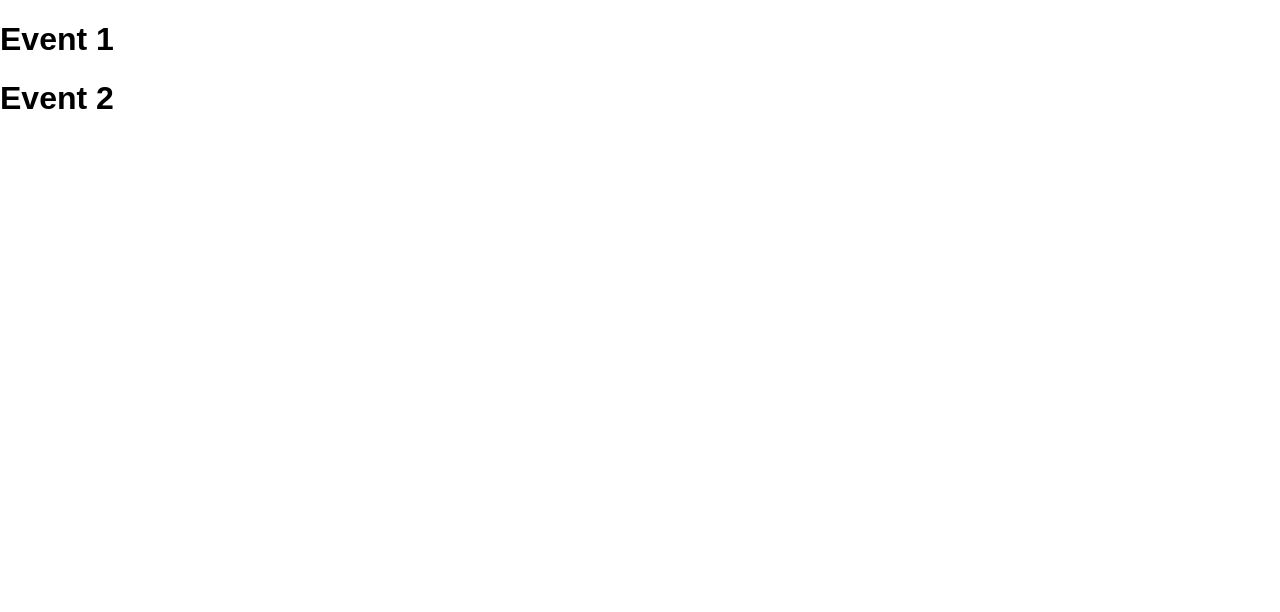
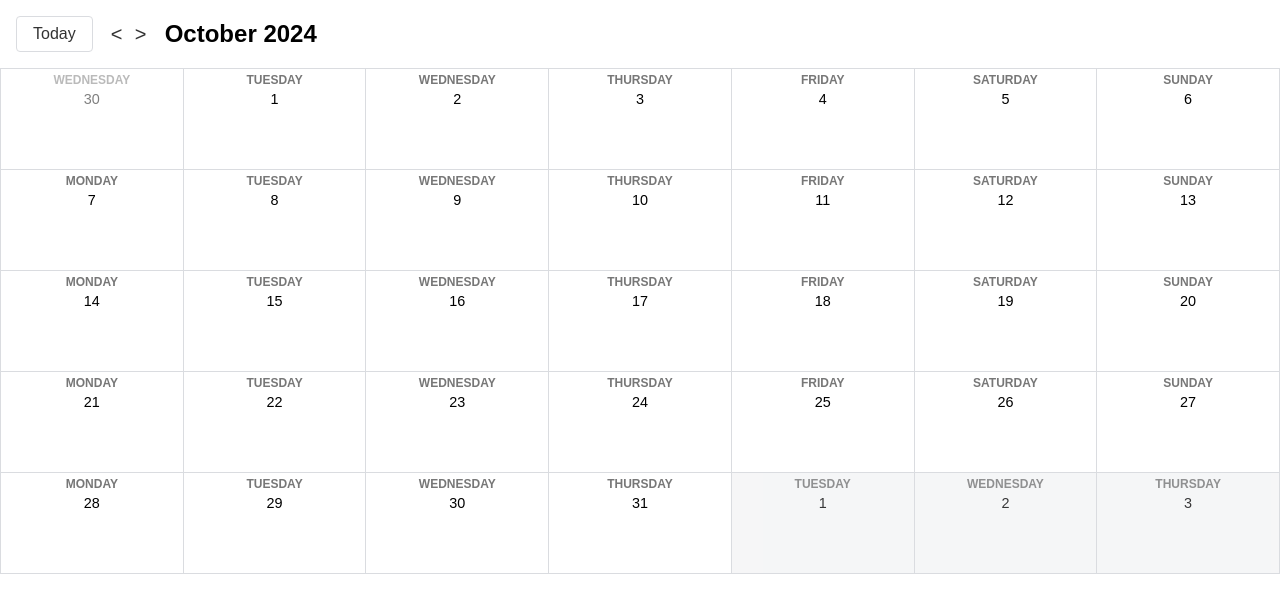
Before and after one commit to SimonADW/241013-WDS-google-calendar-clone, a React (Vite) app: page / in a window 1280 px wide. Shown: the top 612 px of the page. Built offline with nearby package versions, Linux system fonts and the light colour scheme.

Commit message:
Render dates with correct day-class

```diff
--- a/src/App.tsx
+++ b/src/App.tsx
@@ -1,18 +1,14 @@
 import { useContext } from 'react'
 import './App.css'
 import { EventContext } from './components/EventProvider/EventProvider'
+import Calendar from './components/Calendar/Calendar'
 
 function App() {
   const eventsArray = useContext(EventContext)
 
   return (
     <>
-      {eventsArray.map((booking) => (
-        <div key={booking.id}>
-          <h1>{booking.title}</h1>
-        </div>
-      ))
-    }
+      <Calendar />
     </>
   )
 }
--- /dev/null
+++ b/src/components/Calendar/Calendar.tsx
@@ -0,0 +1,122 @@
+import { useState } from "react";
+import { DateOfMonth } from "../Date/DateOfMonth";
+
+// COMPONENT TO CONTAIN MONTH AND MONTH SELECTORS
+export const Calendar = () => {
+	const [month, setMonth] = useState(new Date().getMonth());
+	const [year, setYear] = useState<number>(new Date().getFullYear());
+
+	const months = [
+		"January",
+		"February",
+		"March",
+		"April",
+		"May",
+		"June",
+		"July",
+		"August",
+		"September",
+		"October",
+		"November",
+		"December",
+	];
+
+	const handleMonthChange = (direction: number) => {
+		if (month === 0 && direction === -1) {
+			setMonth(11);
+			setYear((prevYear) => prevYear - 1);
+			return;
+		} else if (month === 11 && direction === 1) {
+			setMonth(0);
+			setYear((prevYear) => prevYear + 1);
+			return;
+		}
+		setMonth((prevMonth) => prevMonth + direction);
+	};
+
+
+
+	const getArrayWithDaysToDisplay = () => {
+		const lastDayOfPrevMonth = new Date(year, month, 0).getDay();
+		const lastDateOfMonth = new Date(year, month + 1, 0).getDate();
+		const lastDayOfMonth = new Date(year, month, lastDateOfMonth).getDay();
+
+		// DAYS OF THE PREVIOUS MONTH
+		const daysOfPrevMonth = [];
+		let lastDateOfPrevMonth = new Date(year, month, 0).getDate();
+		for (let i = lastDayOfPrevMonth; i > 0; i--) {
+			daysOfPrevMonth.push(lastDateOfPrevMonth);
+			lastDateOfPrevMonth--;
+		}
+
+		// DAYS OF THE MONTH
+		const daysOfMonth = Array.from(
+			{ length: lastDateOfMonth },
+			(_, i) => i + 1
+		);
+
+		// DAYS OF THE NEXT MONTH
+		const daysOfNextMonth = [];
+		for (let i = 1; i <= 7 - lastDayOfMonth; i++) {
+			daysOfNextMonth.push(i);
+		}
+		return [ daysOfPrevMonth, daysOfMonth, daysOfNextMonth];
+	};
+
+	const [ daysOfPrevMonth, daysOfMonth, daysOfNextMonth] = getArrayWithDaysToDisplay();
+
+
+	return (
+		<>
+			<div className="header">
+				<button className="btn">Today</button>
+				<div>
+					<button
+						className="month-change-btn"
+						onClick={() => handleMonthChange(-1)}
+					>
+						&lt;
+					</button>
+					<button
+						className="month-change-btn"
+						onClick={() => handleMonthChange(1)}
+					>
+						&gt;
+					</button>
+				</div>
+				<span className="month-title">{`${months[month]} ${year}`}</span>
+			</div>
+
+			<div className="days">
+				{daysOfPrevMonth.map((date) => (
+					<DateOfMonth
+						key={date}
+						year={year}
+						month={month}
+						date={date}
+						dayClass="old-month-day"
+					/>
+				))}
+				{daysOfMonth.map((date) => (
+					<DateOfMonth
+						key={date}
+						year={year}
+						month={month}
+						date={date}
+					/>
+				))}
+				{daysOfNextMonth.map((date) => (
+					<DateOfMonth
+						key={date}
+						year={year}
+						month={month}
+						date={date}
+						dayClass="non-month-day"
+					/>
+				))}
+			</div>
+		</>
+	);
+};
+
+export default Calendar;
--- /dev/null
+++ b/src/components/Date/DateOfMonth.tsx
@@ -0,0 +1,37 @@
+import React from 'react'
+
+
+// COMPONENT TO CONTAIN DATE AND EVENT-LISININGS
+type DateofMonthProps = {
+  year: number;
+  month: number;
+  date: number;
+  dayClass?: string;
+}
+
+export const DateOfMonth: React.FC<DateofMonthProps> = ({ year, month, date, dayClass }) => {
+
+	const dayOfWeek = new Date(year, month, date).getDay();
+
+	const days = [
+		"Sunday",
+		"Monday",
+		"Tuesday",
+		"Wednesday",
+		"Thursday",
+		"Friday",
+		"Saturday"
+	];
+
+  return (
+	<div className={`day ${dayClass}`}>
+		    <div className="day-header">
+              <div className="week-name">{days[dayOfWeek]}</div>
+              <div className="day-number">{date}</div>
+              <button className="add-event-btn">+</button>
+            </div>
+	</div>
+  )
+}
+
+export default Date
```
